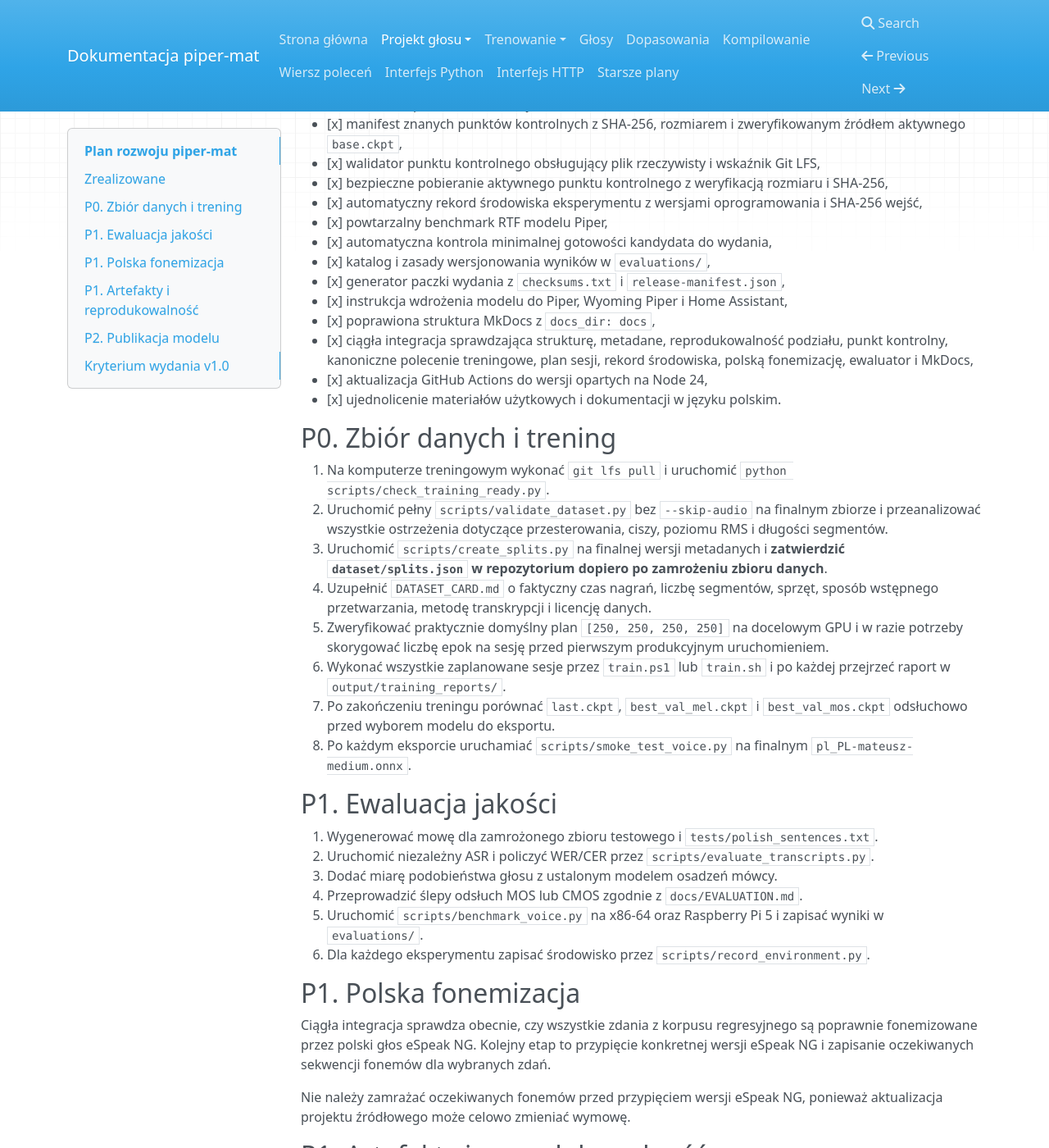
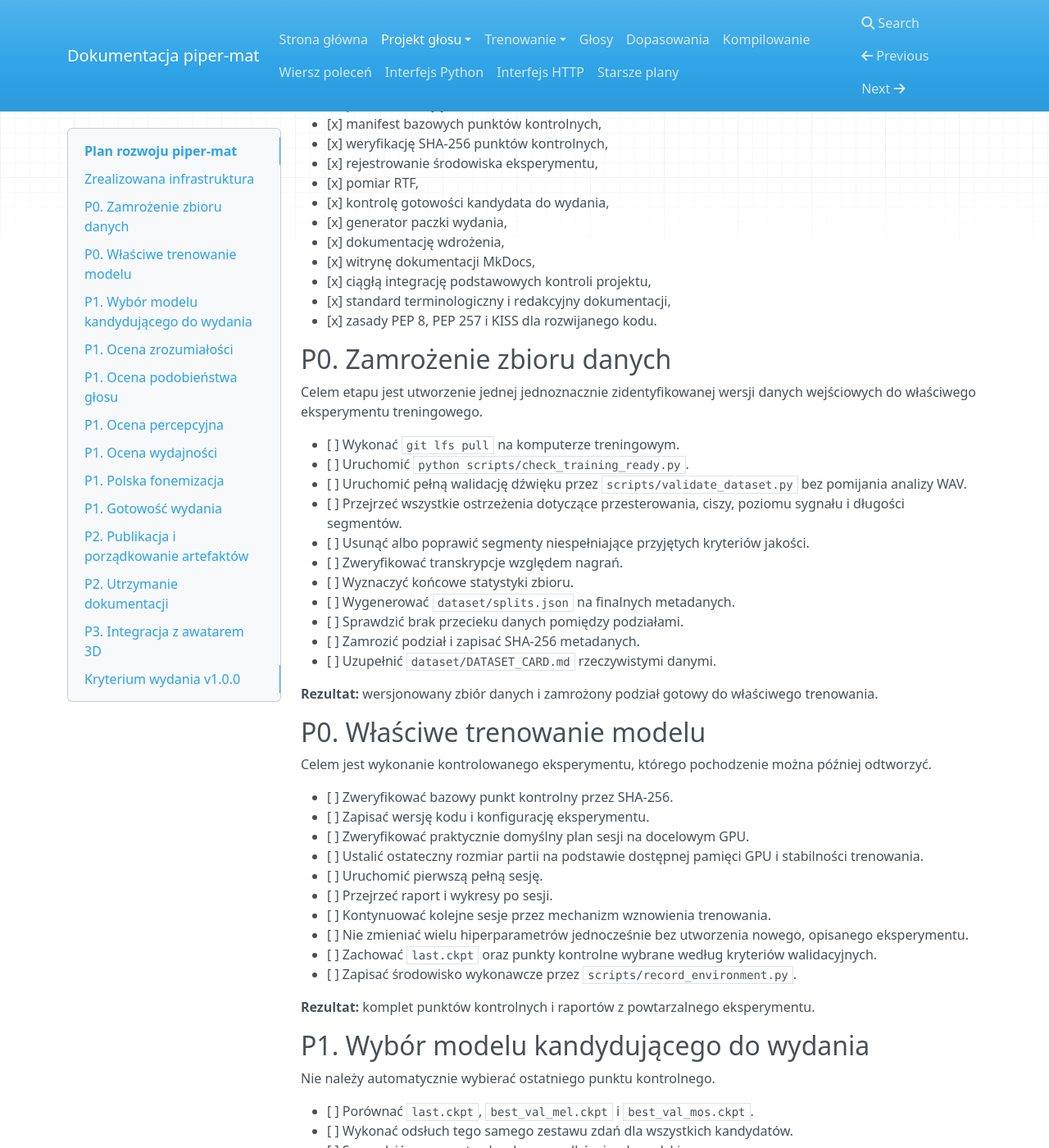
Before and after one commit to MatPomGit/piper-mat, an MkDocs documentation site: the page built from docs/ROADMAP.md, in a window 1280 px wide and 1400 px high, scrolled down 762 px. Shown: the whole window at 82% size. Built offline with MkDocs 1.6.1, drawn with Linux system fonts in a browser that asks for light colours; nearby versions of some CDN libraries; some of the changed text lies outside the part shown.

Commit message:
docs: uporządkuj plan rozwoju modelu

```diff
--- a/docs/ROADMAP.md
+++ b/docs/ROADMAP.md
@@ -1,95 +1,216 @@
-# Plan rozwoju piper-mat
+# Plan rozwoju `piper-mat`
 
-Repozytorium ma już podstawową strukturę powtarzalnego projektu głosu `pl_PL-mateusz-medium`. Poniżej rozdzielono elementy wdrożone od prac wymagających rzeczywistych danych pomiarowych lub finalnego modelu.
+Plan rozwoju (roadmap) określa kolejność prac prowadzących od przygotowania danych do stabilnego wydania `pl_PL-mateusz-medium`. Nie jest listą pomysłów. Każde zadanie powinno mieć mierzalny rezultat i prowadzić do artefaktu, wyniku oceny albo decyzji projektowej.
 
-## Zrealizowane
+Priorytety oznaczają:
 
-- [x] uporządkowanie repozytorium jako gałęzi rozwojowej Piper do treningu własnego głosu,
-- [x] usunięcie konfliktującej deklaracji licencji MIT dla kodu pochodzącego z Piper GPL,
-- [x] wersjonowana konfiguracja eksperymentu,
-- [x] kanoniczna konfiguracja JSON sterująca treningiem,
-- [x] wielosesyjny plan treningu z konfigurowalną liczbą podejść,
-- [x] automatyczne wznowienie pełnego stanu Lightning z `last.ckpt`,
-- [x] odczyt epoki bazowego punktu kontrolnego i poprawne planowanie dodatkowych epok,
-- [x] trwały stan sesji w `output/training_state/state.json`,
-- [x] archiwizacja `last.ckpt`, najlepszego `val_mel` i `val_mos` po sesji,
-- [x] raport Markdown i wykresy SVG z logów TensorBoard po każdej sesji,
-- [x] launchery `train.sh` i `train.ps1`,
-- [x] lokalna kontrola gotowości treningu przez `scripts/check_training_ready.py`,
-- [x] walidator `metadata.csv` i parametrów WAV,
-- [x] analiza PCM16: czas nagrań, RMS, wartość szczytowa, przesterowanie, udział ciszy i pliki nieujęte w metadanych,
-- [x] deterministyczny generator podziału na zbiory treningowy, walidacyjny i testowy ze stałym ziarnem losowania i SHA-256 metadanych,
-- [x] zamrożony korpus zdań regresyjnych dla języka polskiego,
-- [x] test poprawności polskiej fonemizacji przez eSpeak NG,
-- [x] kalkulator WER/CER,
-- [x] test poprawności finalnej pary ONNX/JSON przez rzeczywistą syntezę Piper,
-- [x] `DATASET_CARD.md` i `MODEL_CARD.md`,
-- [x] dokument protokołu ewaluacji,
-- [x] manifest znanych punktów kontrolnych z SHA-256, rozmiarem i zweryfikowanym źródłem aktywnego `base.ckpt`,
-- [x] walidator punktu kontrolnego obsługujący plik rzeczywisty i wskaźnik Git LFS,
-- [x] bezpieczne pobieranie aktywnego punktu kontrolnego z weryfikacją rozmiaru i SHA-256,
-- [x] automatyczny rekord środowiska eksperymentu z wersjami oprogramowania i SHA-256 wejść,
-- [x] powtarzalny benchmark RTF modelu Piper,
-- [x] automatyczna kontrola minimalnej gotowości kandydata do wydania,
-- [x] katalog i zasady wersjonowania wyników w `evaluations/`,
-- [x] generator paczki wydania z `checksums.txt` i `release-manifest.json`,
-- [x] instrukcja wdrożenia modelu do Piper, Wyoming Piper i Home Assistant,
-- [x] poprawiona struktura MkDocs z `docs_dir: docs`,
-- [x] ciągła integracja sprawdzająca strukturę, metadane, reprodukowalność podziału, punkt kontrolny, kanoniczne polecenie treningowe, plan sesji, rekord środowiska, polską fonemizację, ewaluator i MkDocs,
-- [x] aktualizacja GitHub Actions do wersji opartych na Node 24,
-- [x] ujednolicenie materiałów użytkowych i dokumentacji w języku polskim.
+- **P0**: zadania blokujące uzyskanie poprawnego modelu,
+- **P1**: zadania wymagane przed stabilnym wydaniem,
+- **P2**: zadania zwiększające jakość procesu, automatyzacji lub publikacji,
+- **P3**: rozwój integracji po ustabilizowaniu modelu.
 
-## P0. Zbiór danych i trening
+## Zrealizowana infrastruktura
 
-1. Na komputerze treningowym wykonać `git lfs pull` i uruchomić `python scripts/check_training_ready.py`.
-2. Uruchomić pełny `scripts/validate_dataset.py` bez `--skip-audio` na finalnym zbiorze i przeanalizować wszystkie ostrzeżenia dotyczące przesterowania, ciszy, poziomu RMS i długości segmentów.
-3. Uruchomić `scripts/create_splits.py` na finalnej wersji metadanych i **zatwierdzić `dataset/splits.json` w repozytorium dopiero po zamrożeniu zbioru danych**.
-4. Uzupełnić `DATASET_CARD.md` o faktyczny czas nagrań, liczbę segmentów, sprzęt, sposób wstępnego przetwarzania, metodę transkrypcji i licencję danych.
-5. Zweryfikować praktycznie domyślny plan `[250, 250, 250, 250]` na docelowym GPU i w razie potrzeby skorygować liczbę epok na sesję przed pierwszym produkcyjnym uruchomieniem.
-6. Wykonać wszystkie zaplanowane sesje przez `train.ps1` lub `train.sh` i po każdej przejrzeć raport w `output/training_reports/`.
-7. Po zakończeniu treningu porównać `last.ckpt`, `best_val_mel.ckpt` i `best_val_mos.ckpt` odsłuchowo przed wyborem modelu do eksportu.
-8. Po każdym eksporcie uruchamiać `scripts/smoke_test_voice.py` na finalnym `pl_PL-mateusz-medium.onnx`.
+Repozytorium posiada już podstawy powtarzalnego procesu:
 
-## P1. Ewaluacja jakości
+- [x] wersjonowaną konfigurację `pl_PL-mateusz-medium`,
+- [x] wielosesyjne trenowanie i wznowienie pełnego stanu Lightning,
+- [x] archiwizację punktów kontrolnych,
+- [x] raporty z kolejnych sesji trenowania,
+- [x] skrypty `train.sh` i `train.ps1`,
+- [x] diagnostykę gotowości środowiska,
+- [x] walidację `metadata.csv` i plików WAV,
+- [x] analizę czasu nagrań, RMS, wartości szczytowej, przesterowania i ciszy,
+- [x] deterministyczny podział na zbiory treningowy, walidacyjny i testowy,
+- [x] korpus regresyjny języka polskiego,
+- [x] test fonemizacji eSpeak NG,
+- [x] obliczanie WER i CER,
+- [x] podstawowy test poprawności ONNX i JSON,
+- [x] karty zbioru danych i modelu,
+- [x] protokół oceny jakości,
+- [x] manifest bazowych punktów kontrolnych,
+- [x] weryfikację SHA-256 punktów kontrolnych,
+- [x] rejestrowanie środowiska eksperymentu,
+- [x] pomiar RTF,
+- [x] kontrolę gotowości kandydata do wydania,
+- [x] generator paczki wydania,
+- [x] dokumentację wdrożenia,
+- [x] witrynę dokumentacji MkDocs,
+- [x] ciągłą integrację podstawowych kontroli projektu,
+- [x] standard terminologiczny i redakcyjny dokumentacji,
+- [x] zasady PEP 8, PEP 257 i KISS dla rozwijanego kodu.
 
-1. Wygenerować mowę dla zamrożonego zbioru testowego i `tests/polish_sentences.txt`.
-2. Uruchomić niezależny ASR i policzyć WER/CER przez `scripts/evaluate_transcripts.py`.
-3. Dodać miarę podobieństwa głosu z ustalonym modelem osadzeń mówcy.
-4. Przeprowadzić ślepy odsłuch MOS lub CMOS zgodnie z `docs/EVALUATION.md`.
-5. Uruchomić `scripts/benchmark_voice.py` na x86-64 oraz Raspberry Pi 5 i zapisać wyniki w `evaluations/`.
-6. Dla każdego eksperymentu zapisać środowisko przez `scripts/record_environment.py`.
+## P0. Zamrożenie zbioru danych
+
+Celem etapu jest utworzenie jednej jednoznacznie zidentyfikowanej wersji danych wejściowych do właściwego eksperymentu treningowego.
+
+- [ ] Wykonać `git lfs pull` na komputerze treningowym.
+- [ ] Uruchomić `python scripts/check_training_ready.py`.
+- [ ] Uruchomić pełną walidację dźwięku przez `scripts/validate_dataset.py` bez pomijania analizy WAV.
+- [ ] Przejrzeć wszystkie ostrzeżenia dotyczące przesterowania, ciszy, poziomu sygnału i długości segmentów.
+- [ ] Usunąć albo poprawić segmenty niespełniające przyjętych kryteriów jakości.
+- [ ] Zweryfikować transkrypcje względem nagrań.
+- [ ] Wyznaczyć końcowe statystyki zbioru.
+- [ ] Wygenerować `dataset/splits.json` na finalnych metadanych.
+- [ ] Sprawdzić brak przecieku danych pomiędzy podziałami.
+- [ ] Zamrozić podział i zapisać SHA-256 metadanych.
+- [ ] Uzupełnić `dataset/DATASET_CARD.md` rzeczywistymi danymi.
+
+**Rezultat:** wersjonowany zbiór danych i zamrożony podział gotowy do właściwego trenowania.
+
+## P0. Właściwe trenowanie modelu
+
+Celem jest wykonanie kontrolowanego eksperymentu, którego pochodzenie można później odtworzyć.
+
+- [ ] Zweryfikować bazowy punkt kontrolny przez SHA-256.
+- [ ] Zapisać wersję kodu i konfigurację eksperymentu.
+- [ ] Zweryfikować praktycznie domyślny plan sesji na docelowym GPU.
+- [ ] Ustalić ostateczny rozmiar partii na podstawie dostępnej pamięci GPU i stabilności trenowania.
+- [ ] Uruchomić pierwszą pełną sesję.
+- [ ] Przejrzeć raport i wykresy po sesji.
+- [ ] Kontynuować kolejne sesje przez mechanizm wznowienia trenowania.
+- [ ] Nie zmieniać wielu hiperparametrów jednocześnie bez utworzenia nowego, opisanego eksperymentu.
+- [ ] Zachować `last.ckpt` oraz punkty kontrolne wybrane według kryteriów walidacyjnych.
+- [ ] Zapisać środowisko wykonawcze przez `scripts/record_environment.py`.
+
+**Rezultat:** komplet punktów kontrolnych i raportów z powtarzalnego eksperymentu.
+
+## P1. Wybór modelu kandydującego do wydania
+
+Nie należy automatycznie wybierać ostatniego punktu kontrolnego.
+
+- [ ] Porównać `last.ckpt`, `best_val_mel.ckpt` i `best_val_mos.ckpt`.
+- [ ] Wykonać odsłuch tego samego zestawu zdań dla wszystkich kandydatów.
+- [ ] Sprawdzić wymowę trudnych przypadków języka polskiego.
+- [ ] Wybrać punkt kontrolny na podstawie wyników walidacji i odsłuchu.
+- [ ] Zapisać kryterium wyboru.
+- [ ] Wyeksportować wybrany model do ONNX.
+- [ ] Uruchomić `scripts/smoke_test_voice.py` na wyeksportowanej parze ONNX i JSON.
+
+**Rezultat:** jednoznacznie zidentyfikowany kandydat do pełnej oceny.
+
+## P1. Ocena zrozumiałości
+
+- [ ] Wygenerować mowę dla zamrożonego zbioru testowego.
+- [ ] Wygenerować mowę dla `tests/polish_sentences.txt`.
+- [ ] Wybrać i przypiąć wersję niezależnego systemu automatycznego rozpoznawania mowy.
+- [ ] Obliczyć współczynnik błędów słów (Word Error Rate, WER).
+- [ ] Obliczyć współczynnik błędów znaków (Character Error Rate, CER).
+- [ ] Zapisać surowe transkrypcje systemu rozpoznawania.
+- [ ] Przeanalizować najczęstsze klasy błędów zamiast ograniczać się do pojedynczej wartości liczbowej.
+
+**Rezultat:** powtarzalny raport zrozumiałości modelu.
+
+## P1. Ocena podobieństwa głosu
+
+- [ ] Wybrać model tworzący reprezentację wektorową mówcy (speaker embedding).
+- [ ] Przypiąć jego konkretną wersję.
+- [ ] Zdefiniować zestaw nagrań referencyjnych prawdziwego głosu.
+- [ ] Zdefiniować odpowiadający zestaw wypowiedzi syntetycznych.
+- [ ] Obliczyć automatyczną miarę podobieństwa.
+- [ ] Uzupełnić wynik oceną odsłuchową.
+
+**Rezultat:** udokumentowana ocena podobieństwa głosu syntetycznego do głosu referencyjnego.
+
+## P1. Ocena percepcyjna
+
+- [ ] Przygotować reprezentatywny zestaw próbek.
+- [ ] Ustalić procedurę średniej oceny opinii słuchaczy (Mean Opinion Score, MOS) albo porównawczej średniej oceny opinii słuchaczy (Comparative Mean Opinion Score, CMOS).
+- [ ] Ustalić skalę ocen.
+- [ ] Zapewnić ślepy sposób prezentacji próbek tam, gdzie jest wymagany.
+- [ ] Zebrać wyniki.
+- [ ] Obliczyć statystyki opisowe i udokumentować liczbę oceniających.
+- [ ] Zachować formularz lub procedurę badania razem z wynikami.
+
+**Rezultat:** audytowalna ocena percepcyjna jakości i naturalności głosu.
+
+## P1. Ocena wydajności
+
+- [ ] Uruchomić `scripts/benchmark_voice.py` na platformie x86-64.
+- [ ] Wykonać pomiar na Raspberry Pi 5.
+- [ ] Zapisać współczynnik czasu rzeczywistego (Real-Time Factor, RTF).
+- [ ] Zapisać czas do uzyskania pierwszego fragmentu dźwięku, jeżeli interfejs umożliwia taki pomiar.
+- [ ] Zapisać maksymalne użycie pamięci RAM.
+- [ ] Zapisać wersję środowiska wykonawczego.
+- [ ] Powtórzyć pomiary wystarczającą liczbę razy, aby pojedynczy przypadek nie decydował o wyniku.
+
+**Rezultat:** porównywalny profil wydajności modelu na platformach docelowych.
 
 ## P1. Polska fonemizacja
 
-Ciągła integracja sprawdza obecnie, czy wszystkie zdania z korpusu regresyjnego są poprawnie fonemizowane przez polski głos eSpeak NG. Kolejny etap to przypięcie konkretnej wersji eSpeak NG i zapisanie oczekiwanych sekwencji fonemów dla wybranych zdań.
+- [ ] Przypiąć konkretną wersję eSpeak NG dla testów regresyjnych.
+- [ ] Wybrać reprezentatywne zdania testowe.
+- [ ] Zapisać oczekiwane sekwencje fonemów dopiero po przypięciu wersji eSpeak NG.
+- [ ] Dodać testy przypadków problematycznych: liczby, skróty, jednostki, nazwy własne i znaki diakrytyczne.
+- [ ] Dokumentować świadome zmiany oczekiwanej wymowy po aktualizacji fonemizatora.
 
-Nie należy zamrażać oczekiwanych fonemów przed przypięciem wersji eSpeak NG, ponieważ aktualizacja projektu źródłowego może celowo zmieniać wymowę.
+**Rezultat:** stabilny zestaw regresyjny polskiej fonemizacji.
 
-## P1. Artefakty i reprodukowalność
+## P1. Gotowość wydania
 
-1. Po lokalnym potwierdzeniu działania downloadera usunąć niepotrzebne warianty punktów kontrolnych i duże modele bazowe z głównego drzewa.
-2. Publikować finalne modele jako wydania GitHub lub w serwisie Hugging Face zamiast jako zwykłe zatwierdzenia.
-3. Rozważyć podpisywanie manifestów wydania po ustabilizowaniu procesu publikacji.
+- [ ] Uzupełnić `models/pl_PL-mateusz-medium/MODEL_CARD.md` rzeczywistymi wynikami.
+- [ ] Ustalić licencję zbioru danych.
+- [ ] Ustalić licencję modelu głosu.
+- [ ] Zweryfikować prawa do publikacji głosu i artefaktów.
+- [ ] Uruchomić `scripts/check_release_readiness.py`.
+- [ ] Usunąć wszystkie krytyczne pola `TODO` z karty modelu.
+- [ ] Przygotować reprezentatywne próbki.
+- [ ] Utworzyć paczkę przez `scripts/package_release.py`.
+- [ ] Zweryfikować `checksums.txt` i `release-manifest.json`.
 
-## P2. Publikacja modelu
+**Rezultat:** kompletny kandydat do wydania.
 
-1. Uzupełnić `MODEL_CARD.md` rzeczywistymi parametrami i wynikami.
-2. Ustalić osobno licencję zbioru danych i finalnego modelu głosu.
-3. Opublikować stały zestaw próbek porównawczych.
-4. Uruchamiać `scripts/check_release_readiness.py` i `scripts/package_release.py` dla każdego kandydata do wydania.
-5. Publikować dopiero kandydatów, którzy przechodzą test poprawności, ewaluację i kontrolę gotowości.
+## P2. Publikacja i porządkowanie artefaktów
 
-## Kryterium wydania v1.0
+- [ ] Opublikować finalny model jako formalne wydanie zamiast zwykłego pliku w historii Git.
+- [ ] Zachować jednoznaczne numery wersji.
+- [ ] Nie zastępować opublikowanego modelu innym plikiem pod tym samym numerem wersji.
+- [ ] Usunąć z bieżącego drzewa niepotrzebne warianty punktów kontrolnych po potwierdzeniu, że nie są wymagane.
+- [ ] Rozważyć podpisywanie manifestów wydania po ustabilizowaniu procesu publikacji.
+- [ ] Zweryfikować, czy duże artefakty są przechowywane we właściwym miejscu i nie obciążają niepotrzebnie historii Git.
+
+## P2. Utrzymanie dokumentacji
+
+- [ ] Usunąć lub oznaczyć jako archiwalne dokumenty odziedziczone po projekcie źródłowym, które nie opisują aktualnego `piper-mat`.
+- [ ] Ujednolicić przykłady dla `pl_PL-mateusz-medium`.
+- [ ] Sprawdzić wszystkie polecenia CLI względem bieżącej implementacji.
+- [ ] Sprawdzić zgodność przykładów Pythona z PEP 8 i PEP 257.
+- [ ] Sprawdzić brak pauzy em w dokumentacji projektu.
+- [ ] Sprawdzić terminologię względem `docs/TERMINOLOGIA.md`.
+- [ ] Uruchamiać budowanie MkDocs jako kontrolę odnośników i struktury dokumentacji.
+
+## P3. Integracja z awatarem 3D
+
+Ten etap rozpoczyna się po ustabilizowaniu jakości głosu. Celem jest wykorzystanie tego samego modelu TTS jako źródła dźwięku i informacji czasowej dla animacji twarzy.
+
+- [ ] Ustabilizować eksport dopasowań fonemów do dźwięku.
+- [ ] Zdefiniować mapowanie fonemów języka polskiego na wizemy (visemes).
+- [ ] Zdefiniować reprezentację danych czasowych niezależną od konkretnego silnika 3D.
+- [ ] Opracować koartykulację pomiędzy sąsiednimi wizemami.
+- [ ] Dodać wygładzanie przejść i minimalne czasy aktywacji wizemów.
+- [ ] Zsynchronizować ruch żuchwy z animacją ust.
+- [ ] Dodać warstwę mimiki niezależną od podstawowego ruchu artykulacyjnego.
+- [ ] Dodać mruganie, ruch spojrzenia i subtelne ruchy głowy podczas mowy.
+- [ ] Zdefiniować interfejs wyjściowy dla docelowego systemu czasu rzeczywistego.
+- [ ] Zmierzyć opóźnienie całego procesu tekst → TTS → dane fonemiczne → animacja.
+
+**Rezultat:** działający prototyp fonemicznego systemu synchronizacji ust dla awatara.
+
+## Kryterium wydania `v1.0.0`
 
 Wydanie `pl_PL-mateusz-medium` można oznaczyć jako stabilne, gdy:
 
-- zbiór danych przechodzi pełną walidację sygnału,
-- `dataset/splits.json` jest zamrożony i zgodny z SHA-256 metadanych,
-- trening można odtworzyć z wersjonowanej konfiguracji i wskazanego punktu kontrolnego,
-- wszystkie zaplanowane sesje zostały zakończone, a ich raporty są zachowane,
-- finalny ONNX przechodzi test poprawności,
-- dostępne są WER/CER, podobieństwo głosu i pomiary wydajności na Raspberry Pi 5 oraz x86-64,
-- `DATASET_CARD.md` i `MODEL_CARD.md` nie zawierają niewypełnionych danych krytycznych,
-- licencje zbioru danych oraz modelu są jednoznaczne,
-- `scripts/check_release_readiness.py` kończy się powodzeniem,
-- opublikowana paczka zawiera sumy kontrolne i próbki dźwięku.
+- [ ] finalny zbiór danych przeszedł pełną walidację,
+- [ ] podział danych jest zamrożony i identyfikowalny,
+- [ ] trenowanie można odtworzyć z zapisanej konfiguracji i punktu kontrolnego,
+- [ ] kandydat został wybrany według jawnego kryterium,
+- [ ] ONNX i JSON przechodzą podstawowy test poprawności,
+- [ ] dostępne są WER i CER,
+- [ ] dostępna jest ocena podobieństwa głosu,
+- [ ] wykonano ocenę percepcyjną,
+- [ ] wykonano pomiary wydajności na platformach docelowych,
+- [ ] karty danych i modelu są kompletne,
+- [ ] licencje są jednoznaczne,
+- [ ] kontrola gotowości wydania kończy się powodzeniem,
+- [ ] paczka zawiera manifest, sumy kontrolne i próbki,
+- [ ] procedura wdrożenia i wycofania wersji została sprawdzona.
```
